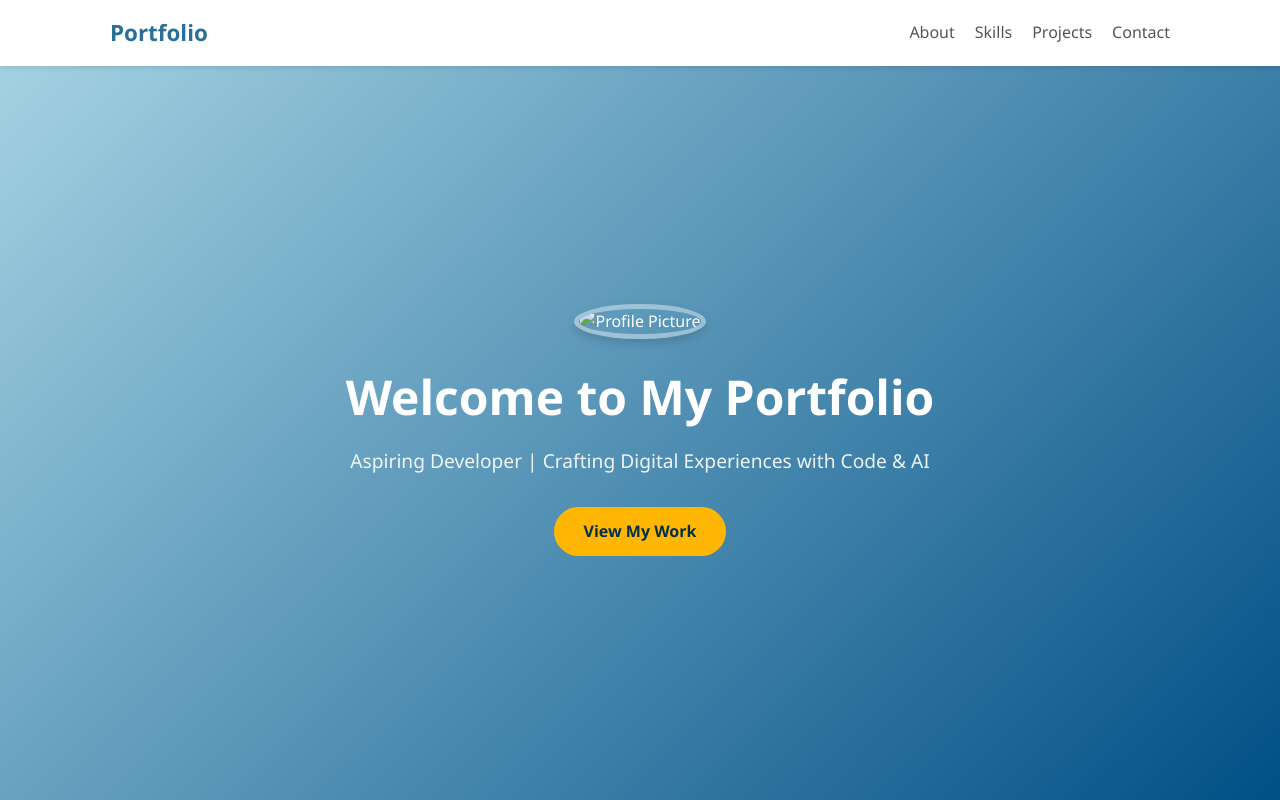
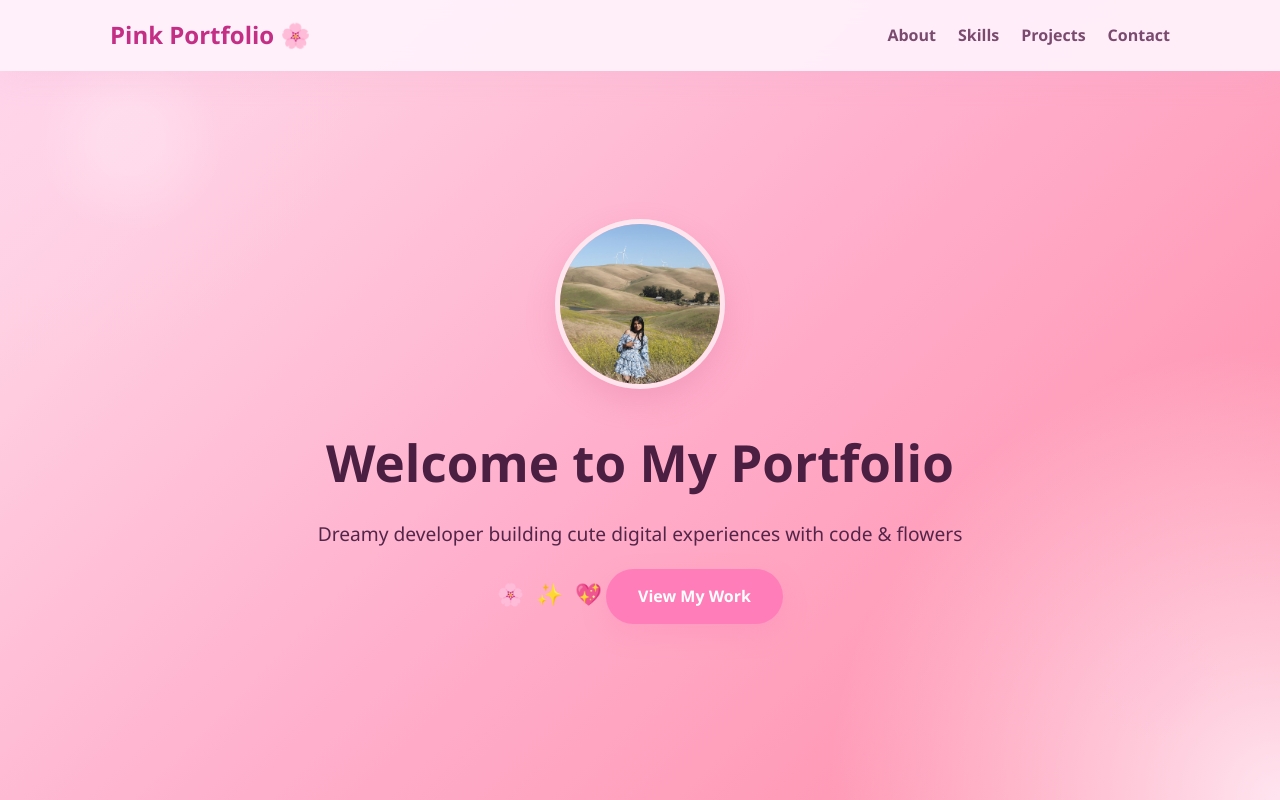
Before and after one commit to araje036/my-portfolio, a plain HTML site: page index.html in a window 1280 px wide. Shown: the top 800 px of the page. Drawn offline with Linux system fonts and the light colour scheme.

Commit message:
Apply pink floral theme and add profile photo

```diff
--- a/index.html
+++ b/index.html
@@ -11,7 +11,7 @@
 
     <nav class="navbar">
         <div class="nav-container">
-            <a href="#" class="nav-logo">Portfolio</a>
+            <a href="#" class="nav-logo">Pink Portfolio 🌸</a>
             <ul class="nav-links">
                 <li><a href="#about">About</a></li>
                 <li><a href="#skills">Skills</a></li>
@@ -26,7 +26,12 @@
             <!-- Place your profile image at /images/profile.jpg -->
             <img src="images/profile.jpg" alt="Profile Picture" class="profile-img">
             <h1>Welcome to My Portfolio</h1>
-            <p class="tagline">Aspiring Developer | Crafting Digital Experiences with Code & AI</p>
+            <p class="tagline">Dreamy developer building cute digital experiences with code & flowers</p>
+            <div class="hero-icons">
+                <span>🌸</span>
+                <span>✨</span>
+                <span>💖</span>
+            </div>
             <a href="#projects" class="btn">View My Work</a>
         </div>
     </header>
--- a/style.css
+++ b/style.css
@@ -8,12 +8,13 @@
 html {
     scroll-behavior: smooth;
     font-family: 'Segoe UI', Tahoma, Geneva, Verdana, sans-serif;
-    color: #333;
-    background-color: #f9f9f9;
+    color: #5c1d4c;
+    background: radial-gradient(circle at top left, #ffe7f5 0%, transparent 30%), linear-gradient(180deg, #fff1f8 0%, #fff 100%);
 }
 
 body {
-    line-height: 1.6;
+    line-height: 1.7;
+    background-color: transparent;
 }
 
 .container {
@@ -28,9 +29,10 @@ body {
     top: 0;
     left: 0;
     width: 100%;
-    background-color: #ffffff;
-    box-shadow: 0 2px 5px rgba(0,0,0,0.1);
+    background-color: rgba(255, 242, 251, 0.95);
+    box-shadow: 0 8px 30px rgba(226, 164, 206, 0.14);
     z-index: 1000;
+    backdrop-filter: blur(10px);
 }
 
 .nav-container {
@@ -43,9 +45,9 @@ body {
 }
 
 .nav-logo {
-    font-size: 1.4rem;
-    font-weight: 700;
-    color: #2a6f97;
+    font-size: 1.5rem;
+    font-weight: 800;
+    color: #c42f86;
     text-decoration: none;
 }
 
@@ -55,70 +57,117 @@ body {
 }
 
 .nav-links li {
-    margin-left: 20px;
+    margin-left: 22px;
 }
 
 .nav-links a {
     text-decoration: none;
-    color: #555;
-    font-weight: 500;
+    color: #7a4b6f;
+    font-weight: 600;
     transition: color 0.3s;
 }
 
 .nav-links a:hover {
-    color: #2a6f97;
+    color: #d62f93;
 }
 
 /* --- Hero Section --- */
 .hero {
-    background: linear-gradient(135deg, #a9d6e5 0%, #014f86 100%);
-    color: #fff;
+    position: relative;
+    background: radial-gradient(circle at top left, rgba(255, 209, 235, 0.8), transparent 25%),
+                radial-gradient(circle at bottom right, rgba(255, 238, 247, 0.9), transparent 30%),
+                linear-gradient(135deg, #ffdeeb 0%, #ffafcc 50%, #ff8ba7 100%);
+    color: #4a1f42;
     min-height: 100vh;
     display: flex;
     align-items: center;
     justify-content: center;
     text-align: center;
     padding-top: 60px;
+    overflow: hidden;
+}
+
+.hero::before,
+.hero::after {
+    content: "";
+    position: absolute;
+    border-radius: 50%;
+    opacity: 0.25;
+}
+
+.hero::before {
+    width: 220px;
+    height: 220px;
+    top: 30px;
+    left: 20px;
+    background: radial-gradient(circle, rgba(255,255,255,0.9) 20%, transparent 60%);
+}
+
+.hero::after {
+    width: 180px;
+    height: 180px;
+    bottom: 40px;
+    right: 40px;
+    background: radial-gradient(circle, rgba(255,190,218,0.9) 18%, transparent 55%);
+}
+
+.hero-content {
+    position: relative;
+    z-index: 1;
+    max-width: 720px;
+    padding: 0 20px;
 }
 
 .hero-content .profile-img {
-    width: 160px;
-    height: 160px;
+    width: 170px;
+    height: 170px;
     border-radius: 50%;
     object-fit: cover;
-    border: 5px solid rgba(255, 255, 255, 0.4);
-    margin-bottom: 20px;
-    box-shadow: 0 4px 10px rgba(0,0,0,0.15);
+    border: 5px solid rgba(255, 255, 255, 0.65);
+    margin-bottom: 22px;
+    box-shadow: 0 12px 30px rgba(203, 91, 133, 0.22);
 }
 
 .hero-content h1 {
-    font-size: 3rem;
-    margin-bottom: 10px;
-    font-weight: 700;
+    font-size: 3.2rem;
+    margin-bottom: 12px;
+    font-weight: 800;
 }
 
 .hero-content .tagline {
     font-size: 1.2rem;
-    margin-bottom: 30px;
-    opacity: 0.9;
+    margin-bottom: 18px;
+    opacity: 0.95;
+}
+
+.hero-icons {
+    display: inline-flex;
+    gap: 12px;
+    margin-bottom: 28px;
+}
+
+.hero-icons span {
+    font-size: 1.35rem;
 }
 
 .btn {
     display: inline-block;
-    background-color: #ffb703;
-    color: #023047;
-    padding: 12px 30px;
+    background-color: #ff7eb9;
+    color: #ffffff;
+    padding: 14px 32px;
     text-decoration: none;
-    font-weight: 600;
-    border-radius: 30px;
-    transition: background 0.3s, transform 0.2s;
+    font-weight: 700;
+    border-radius: 999px;
+    transition: background 0.3s, transform 0.2s, box-shadow 0.3s;
     border: none;
     cursor: pointer;
+    box-shadow: 0 10px 25px rgba(255, 126, 185, 0.25);
 }
 
 .btn:hover {
-    background-color: #fbc435;
+    background-color: #ff5fa6;
     transform: translateY(-2px);
+    box-shadow: 0 14px 28px rgba(255, 103, 181, 0.28);
 }
 
 /* --- Section Layouts --- */
@@ -128,19 +177,19 @@ body {
 }
 
 .alt-bg {
-    background-color: #f1f5f9;
+    background-color: #fff0f6;
 }
 
 .section h2 {
     font-size: 2.2rem;
-    color: #014f86;
+    color: #a42f6d;
     margin-bottom: 10px;
 }
 
 .heading-line {
     width: 60px;
     height: 4px;
-    background-color: #ffb703;
+    background-color: #ff9ad9;
     margin: 0 auto 30px auto;
     border-radius: 2px;
 }
@@ -154,11 +203,12 @@ body {
 }
 
 .skill-card {
-    background: #fff;
+    background: #fff6fb;
     padding: 30px 20px;
-    border-radius: 10px;
-    box-shadow: 0 4px 6px rgba(0,0,0,0.05);
-    transition: transform 0.3s;
+    border-radius: 24px;
+    border: 1px solid rgba(255, 129, 176, 0.25);
+    box-shadow: 0 8px 24px rgba(255, 182, 211, 0.16);
+    transition: transform 0.3s, box-shadow 0.3s;
 }
 
 .skill-card:hover {
@@ -179,12 +229,12 @@ body {
 }
 
 .project-card {
-    background: #fff;
-    border-radius: 10px;
+    background: #fff3fb;
+    border-radius: 24px;
     overflow: hidden;
-    box-shadow: 0 4px 15px rgba(0,0,0,0.05);
+    box-shadow: 0 12px 35px rgba(236, 149, 201, 0.16);
     text-align: left;
-    border-top: 5px solid #2a6f97;
+    border-top: 5px solid #ff80bf;
 }
 
 .project-info {
@@ -193,19 +243,19 @@ body {
 
 .project-info h3 {
     margin-bottom: 10px;
-    color: #014f86;
+    color: #a42f6d;
 }
 
 .project-info p {
-    color: #666;
+    color: #7a476d;
     font-size: 0.95rem;
     margin-bottom: 20px;
 }
 
 .tech-tag {
     display: inline-block;
-    background-color: #e2e8f0;
-    color: #475569;
+    background-color: #ffd6ed;
+    color: #8a2e59;
     padding: 4px 12px;
     font-size: 0.8rem;
     font-weight: 600;
@@ -226,15 +276,17 @@ body {
 .contact-form textarea {
     width: 100%;
     padding: 14px;
-    border: 1px solid #cbd5e1;
-    border-radius: 8px;
+    border: 1px solid #f7cde9;
+    border-radius: 12px;
+    background-color: #fff5fb;
     font-size: 1rem;
     outline: none;
 }
 
 .contact-form input:focus,
 .contact-form textarea:focus {
-    border-color: #2a6f97;
+    border-color: #d7468c;
+    box-shadow: 0 0 0 4px rgba(215, 70, 140, 0.12);
 }
 
 /* --- Footer --- */
```
Also changed, not shown: images/profile.jpg (added).
